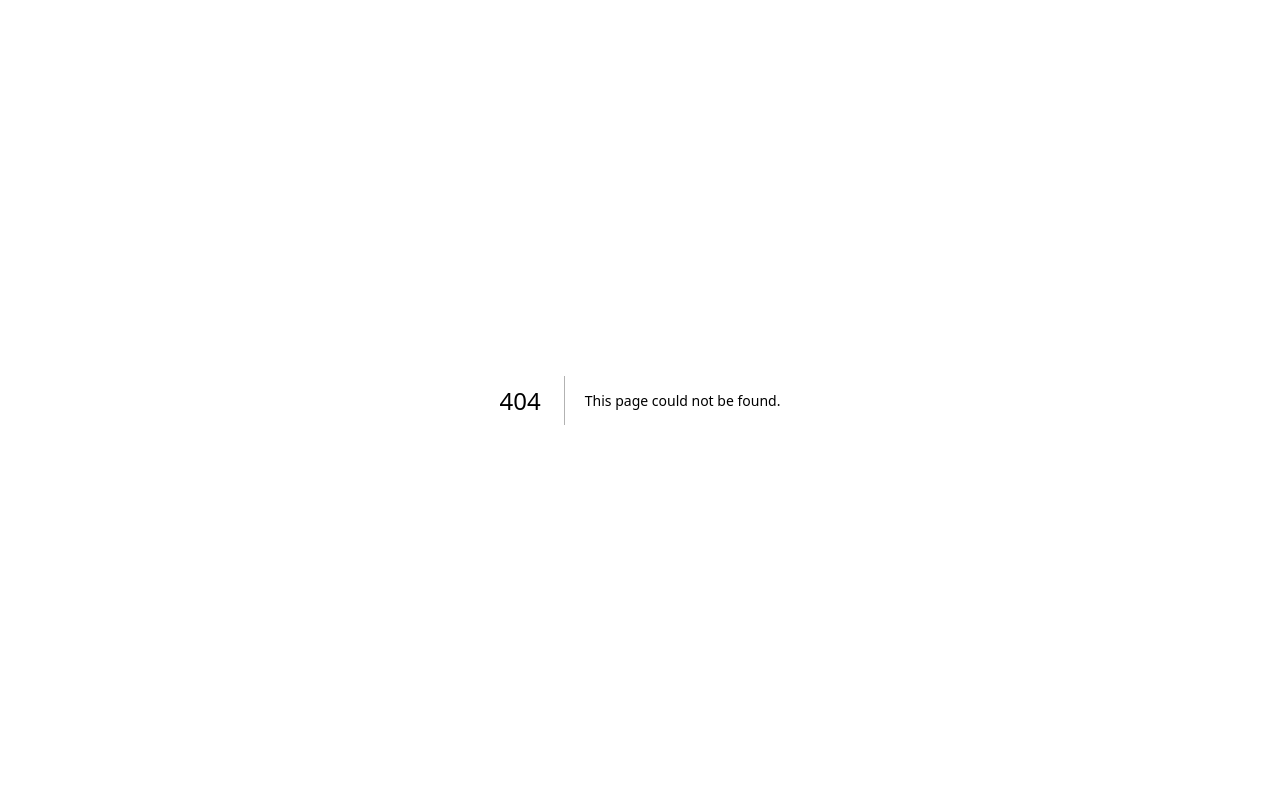
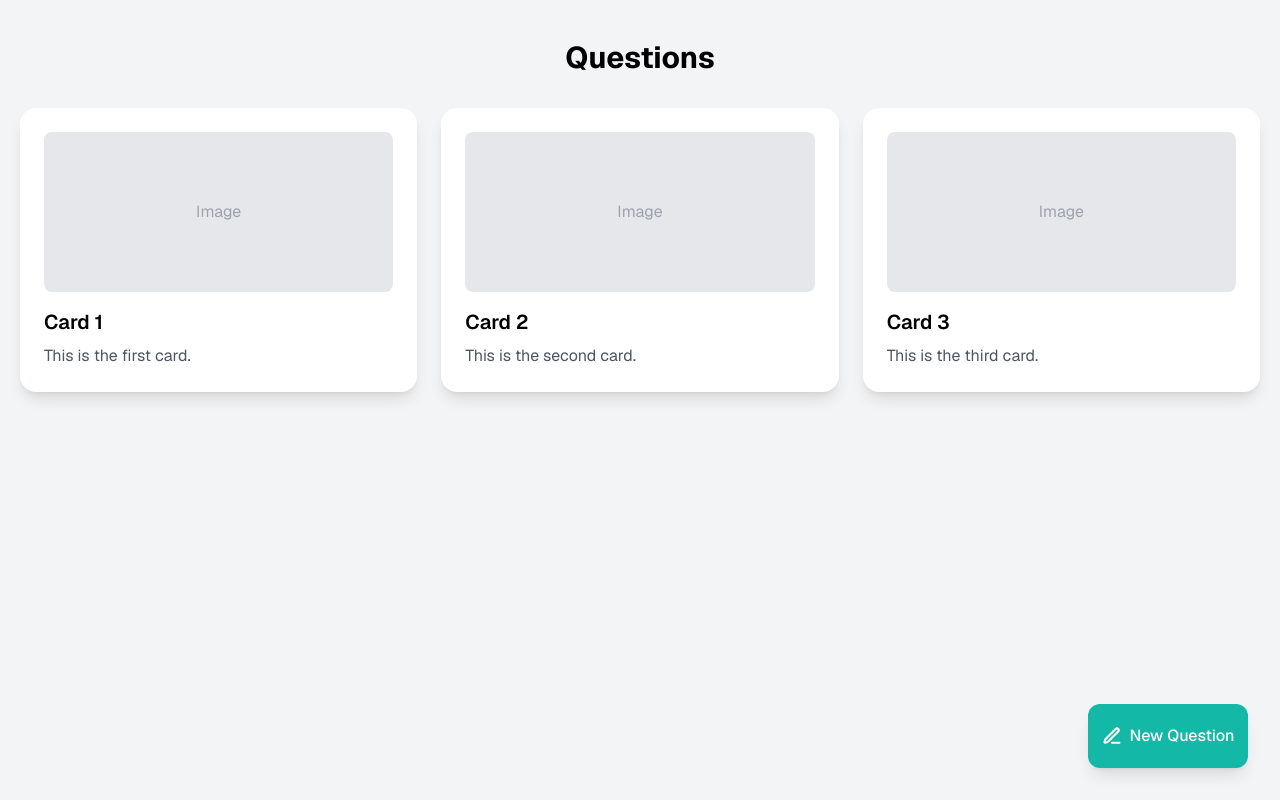
Before and after one commit to SmartBoardPlus/EchoDraw, a Next.js app in the folder frontend/: page /questions in a window 1280 px wide. Before the commit this address had no page. Built offline with nearby package versions, Linux system fonts and the light colour scheme.

Commit message:
Added question list shell

```diff
--- a/frontend/app/globals.css
+++ b/frontend/app/globals.css
@@ -4,15 +4,20 @@
 
 @layer base {
   :root {
-    --background: 0 0% 100%;
-    --foreground: 0 0% 3.9%;
+    --teal: #007b80;
+    --keppel: #34a8a2;
+    --downy: #73c5d4;
+    --blizzard-blue: #b7def1;
+    --wild-sand: #f7f7f7;
+    --background: #fff;
+    --foreground: var(--blizzard-blue);
     --card: 0 0% 100%;
     --card-foreground: 0 0% 3.9%;
     --popover: 0 0% 100%;
     --popover-foreground: 0 0% 3.9%;
-    --primary: 0 0% 9%;
+    --primary: var(--teal);
     --primary-foreground: 0 0% 98%;
-    --secondary: 0 0% 96.1%;
+    --secondary: var(--keppel);
     --secondary-foreground: 0 0% 9%;
     --muted: 0 0% 96.1%;
     --muted-foreground: 0 0% 45.1%;
--- a/frontend/app/question-form/page.tsx
+++ /dev/null
@@ -1,80 +0,0 @@
-"use client";
-import { Input } from "@/components/ui/input";
-import { useState } from "react";
-
-export default function DurationPicker({ onChange }) {
-  const [inputToggle, setInputToggle] = useState(true);
-  const [minutes, setMinutes] = useState(0);
-  const [seconds, setSeconds] = useState(0);
-
-  const handleMinutesChange = (e) => {
-    let value = parseInt(e.target.value) || 0;
-    if (value > 59) value = 59; // clamp
-    if (value < 0) value = 0;
-    setMinutes(value);
-    if (onChange) onChange({ minutes: value, seconds });
-  };
-
-  const handleSecondsChange = (e) => {
-    let value = parseInt(e.target.value) || 0;
-    if (value > 59) value = 59; // clamp
-    if (value < 0) value = 0;
-    setSeconds(value);
-    if (onChange) onChange({ minutes, seconds: value });
-  };
-
-  return (
-    <div className="flex-col items-center justify-center gap-10 bg-gray-900 max-w-sm border-10 border-indigo-100 ">
-      <label htmlFor="input-toggle" className="text-sm font-medium mb-1">
-        Timed Question?
-      </label>
-      <Input />
-      <input
-        id="input-toggle"
-        type="checkbox"
-        checked={inputToggle}
-        onChange={(e) => {
-          setInputToggle(e.target.checked);
-        }}
-        className="w-16 text-center border rounded p-1"
-      />
-
-      <div className="flex flex-row gap-2">
-        {/* Minutes */}
-        <div className="flex flex-col items-center">
-          <label htmlFor="minutes" className="text-sm font-medium mb-1">
-            Min
-          </label>
-          <input
-            id="minutes"
-            type="number"
-            value={minutes}
-            min={0}
-            className="w-16 text-center border rounded p-1"
-            onChange={handleMinutesChange}
-            disabled={!inputToggle}
-          />
-        </div>
-
-        <span className="text-lg font-bold mt-5">:</span>
-
-        {/* Seconds */}
-        <div className="flex flex-col items-center">
-          <label htmlFor="seconds" className="text-sm font-medium mb-1">
-            Sec
-          </label>
-          <input
-            id="seconds"
-            type="number"
-            value={seconds}
-            min={0}
-            max={59}
-            className="w-16 text-center border rounded p-1"
-            onChange={handleSecondsChange}
-            disabled={!inputToggle}
-          />
-        </div>
-      </div>
-    </div>
-  );
-}
--- /dev/null
+++ b/frontend/app/questions/page.tsx
@@ -0,0 +1,53 @@
+"use client";
+import { useState } from "react";
+import { PenLine } from "lucide-react"; // 🖊️ Import the pen icon
+
+export default function CardsPage() {
+  const [cards, setCards] = useState([
+    { id: 1, title: "Card 1", description: "This is the first card." },
+    { id: 2, title: "Card 2", description: "This is the second card." },
+    { id: 3, title: "Card 3", description: "This is the third card." },
+  ]);
+
+  const addCard = () => {
+    const newId = cards.length + 1;
+    const newCard = {
+      id: newId,
+      title: `Card ${newId}`,
+      description: `This is card number ${newId}.`,
+    };
+    setCards([...cards, newCard]);
+  };
+
+  return (
+    <div className="min-h-screen bg-gray-100 py-10 px-5 relative">
+      <h1 className="text-3xl font-bold text-center text-black mb-8">
+        Questions
+      </h1>
+
+      <div className="grid grid-cols-1 sm:grid-cols-2 md:grid-cols-3 gap-6">
+        {cards.map((card) => (
+          <div
+            key={card.id}
+            className="bg-white rounded-2xl shadow-lg p-6 hover:shadow-xl transition-shadow duration-300"
+          >
+            <div className="h-40 bg-gray-200 rounded-lg mb-4 flex items-center justify-center">
+              <span className="text-gray-400">Image</span>
+            </div>
+            <h2 className="text-xl font-semibold mb-2">{card.title}</h2>
+            <p className="text-gray-600">{card.description}</p>
+          </div>
+        ))}
+      </div>
+
+      {/* Floating Add Button with Pen Icon */}
+      <button
+        onClick={addCard}
+        className="fixed bottom-8 right-8 bg-teal-500 text-white rounded-xl w-40 h-16 flex items-center justify-center gap-2 shadow-lg hover:bg-teal-400 transition-colors"
+      >
+        <PenLine size={20} strokeWidth={2.5} />
+        <span className="font-medium">New Question</span>
+      </button>
+    </div>
+  );
+}
--- a/frontend/tailwind.config.ts
+++ b/frontend/tailwind.config.ts
@@ -1,7 +1,7 @@
 import type { Config } from "tailwindcss";
 
 export default {
-  darkMode: ["class"],
+  // darkMode: ["class"],
   content: [
     "./pages/**/*.{js,ts,jsx,tsx,mdx}",
     "./components/**/*.{js,ts,jsx,tsx,mdx}",
```
Also changed, not shown: 1 other file (tests, documents, lock files or other folders).
